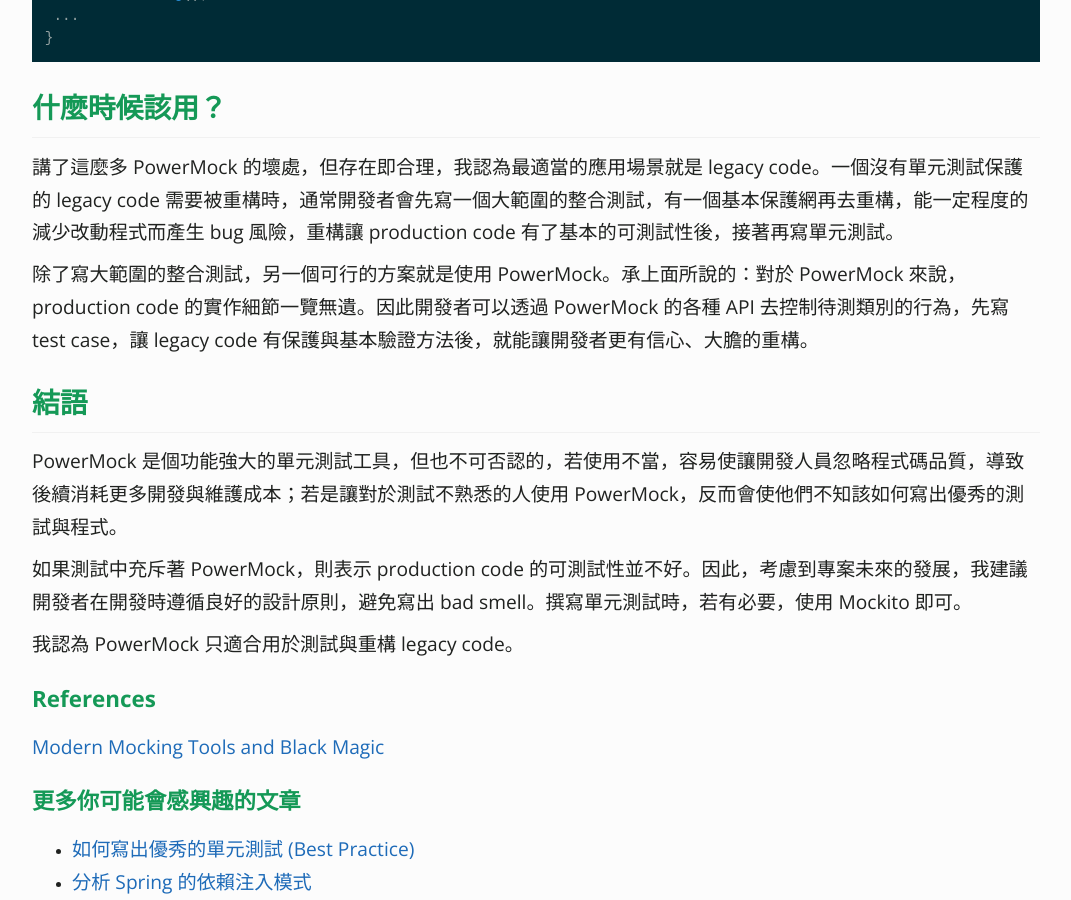
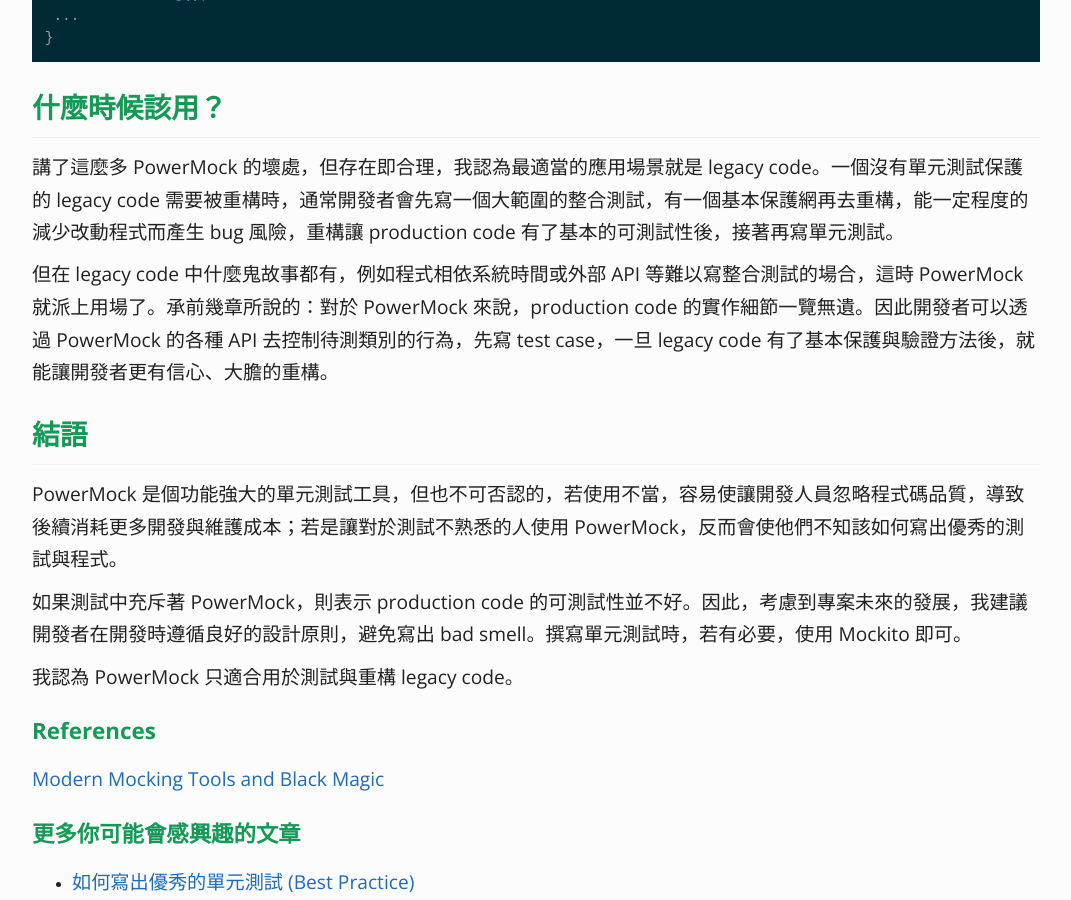
Before and after one commit to KaiSheng714/KaiSheng714.github.io, a Jekyll site: the page built from _posts/2022-01-06-why-powermock-is-bad.md, in a window 1280 px wide and 900 px high, scrolled down 5962 px. Shown: the whole window, without its empty margins (104-1175 px from the left). Built offline with Jekyll 4.4.1, drawn with Linux system fonts in a browser that asks for light colours; comment, search, counter and statistics services are not loaded.

Commit message:
powermock

```diff
--- a/_posts/2022-01-06-why-powermock-is-bad.md
+++ b/_posts/2022-01-06-why-powermock-is-bad.md
@@ -216,7 +216,7 @@
 ## **什麼時候該用？**
 講了這麼多 PowerMock 的壞處，但存在即合理，我認為最適當的應用場景就是 legacy code。一個沒有單元測試保護的 legacy code 需要被重構時，通常開發者會先寫一個大範圍的整合測試，有一個基本保護網再去重構，能一定程度的減少改動程式而產生 bug 風險，重構讓 production code 有了基本的可測試性後，接著再寫單元測試。
 
-除了寫大範圍的整合測試，另一個可行的方案就是使用 PowerMock。承上面所說的：對於 PowerMock 來說，production code 的實作細節一覽無遺。因此開發者可以透過 PowerMock 的各種 API 去控制待測類別的行為，先寫 test case，讓 legacy code 有保護與基本驗證方法後，就能讓開發者更有信心、大膽的重構。
+但在 legacy code 中什麼鬼故事都有，例如程式相依系統時間或外部 API 等難以寫整合測試的場合，這時 PowerMock 就派上用場了。承前幾章所說的：對於 PowerMock 來說，production code 的實作細節一覽無遺。因此開發者可以透過 PowerMock 的各種 API 去控制待測類別的行為，先寫 test case，一旦 legacy code 有了基本保護與驗證方法後，就能讓開發者更有信心、大膽的重構。
 
 ## **結語**
 PowerMock 是個功能強大的單元測試工具，但也不可否認的，若使用不當，容易使讓開發人員忽略程式碼品質，導致後續消耗更多開發與維護成本；若是讓對於測試不熟悉的人使用 PowerMock，反而會使他們不知該如何寫出優秀的測試與程式。
```
